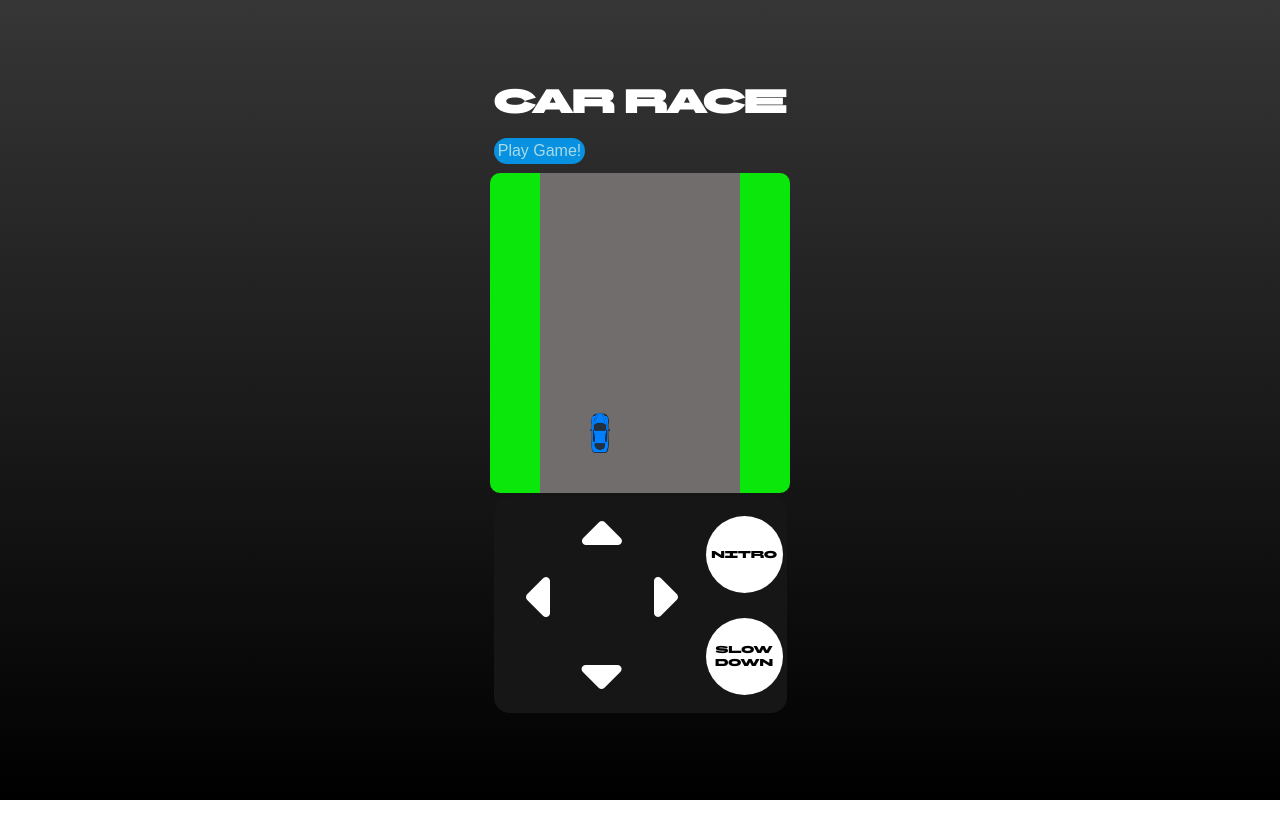
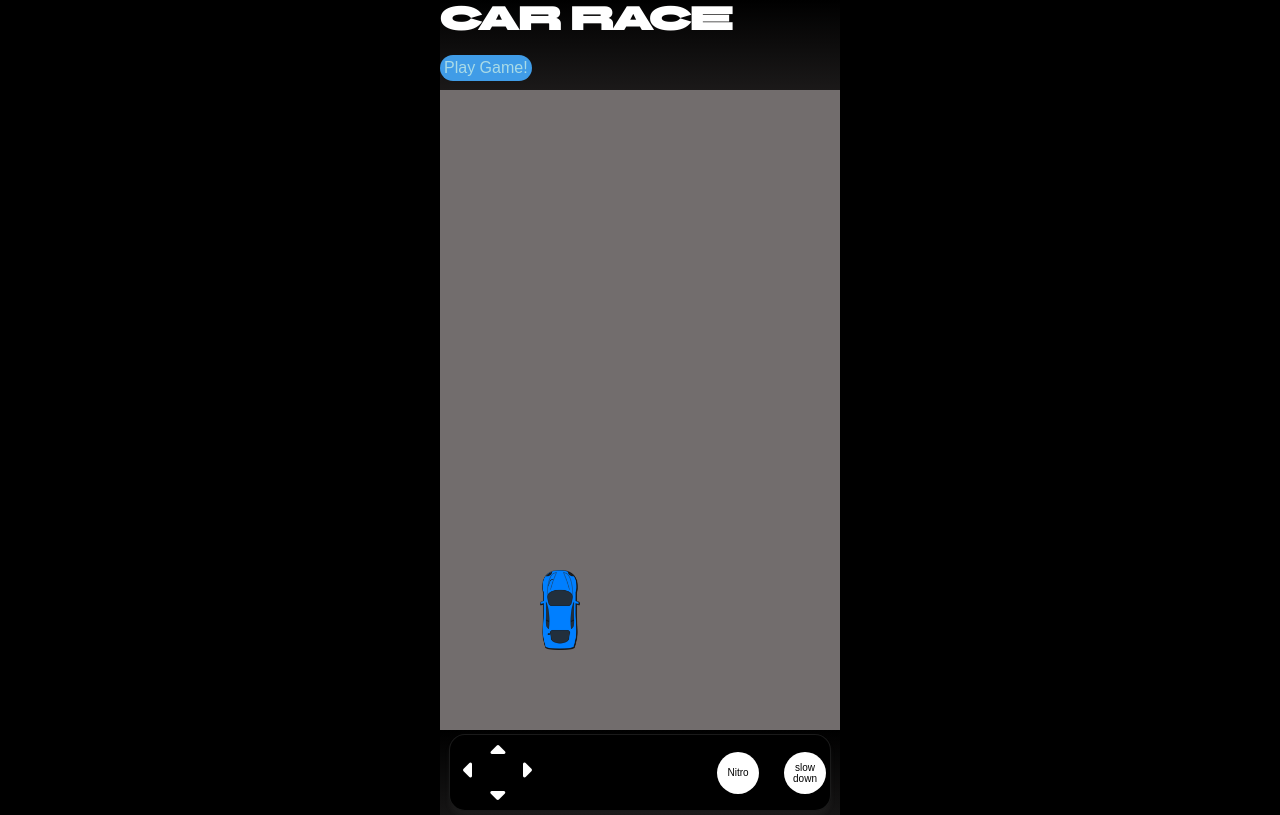
Before and after one commit to Ayushhrajput/car-race, a plain HTML site: page index.html in a window 1280 px wide. Drawn offline with Linux system fonts and the light colour scheme.

Commit message:
changed design

```diff
--- a/index.html
+++ b/index.html
@@ -7,7 +7,7 @@
     <link rel="stylesheet" href="style.css">
 </head>
 <body>
-    <div>
+    <div class="topbox">
         <h1>Car Race</h1>
         <div class="box">
             <div class=" play">Play Game!</div>
@@ -24,6 +24,7 @@
         <div class="grid"></div>
         <div class="grass"></div>
     </div>
+    <div class="bottombox">
         <div class="console">
             <div class="control">
                 <i class="l fa-solid fa-caret-down"></i>
@@ -36,6 +37,7 @@
                 <div class="stop">slow down</div>
             </div>
         </div>
+    </div>
 
     <script src="app.js"></script>
 </body>
--- a/style.css
+++ b/style.css
@@ -8,28 +8,34 @@ body{
     font-family: boldFont;
     display: flex;
     flex-direction: column;
-    color: white;
     justify-content: center;
     align-items: center;
     min-height: 100dvh;
-    background: linear-gradient(rgb(54, 54, 54), rgb(0, 0, 0));
+    background: black;
 }
 .grid {
-    width: 200px;
-    height: 320px;
+    width: 400px;
+    height: 640px;
     background: #726d6d;
     display: flex;
     flex-wrap: wrap;
+    flex-shrink: 0;
 }
 .layout {
     display: flex;
-    border-radius: 10px;
+    width: 100%;
     overflow: hidden;
+    justify-content: center;
 }
-.grass {
-    width: 50px;
-    height: 320px;
-    background: #0be70b;
+
+
+
+.topbox {
+    color: #ffffff;
+    width: 400px;
+    background: linear-gradient(#000, #1b1919);
+
+
 }
 h1 {
     margin: 0;
@@ -37,7 +43,7 @@ h1 {
 .play {
     width: max-content;
 
-    background: #0791e0;
+    background: #409ce7;
     font-family: sans-serif;
     border-radius: 16px;
     color: rgb(169, 219, 231);
@@ -53,8 +59,8 @@ h1 {
     width: max-content;
 }
 .grid div {
-    width: 40px;
-    height: 40px;
+    width: 80px;
+    height: 80px;
     box-sizing: border-box;
 }
 .margin {
@@ -85,8 +91,7 @@ h1 {
     align-items: center;
 }
 .control {
-    width: 200px;
-    height: 200px;
+    width: 120px;
     margin: 4px;
     position: relative;
 }
@@ -94,55 +99,68 @@ h1 {
     position: absolute;
 }
 .l {
-    font-size: 4rem;
+    font-size: 1.5rem;
     top:50%;
     transform: translate(-50%);
     rotate: 90deg;
 }
 .t {
-    font-size: 4rem;
+    font-size: 1.5rem;
     top: 0;
     right: 50%;
     transform: translate(-50%);
     rotate: 180deg;
 }
 .r {
-    font-size: 4rem;
+    font-size: 1.5rem;
     top: 50%;
     right: 0;
     transform: translate(50%);
     rotate: 270deg;
 }
 .d {
-    font-size: 4rem;
+    font-size: 1.5rem;
     bottom: 0;
     right: 50%;
     transform: translate(50%);
 }
-.console {
-    display: flex;
-    background: #161616;
-    color: rgb(255, 255, 255);
-    border-radius: 16px;
-    margin: 4px;
-    padding: 4px;
-}
 .nitro {
     display: flex;
-    flex-direction: column;
     align-items: center;
-    justify-content: center;
+    justify-content: end;
+    padding: 4px;
     gap: 25px;
+    width: 100%;
 }
 .nitro div {
     background: rgb(255, 255, 255);
     color: black;
     border: 1px solid rgba(255, 255, 255, 0.4);
     border-radius: 50%;
-    height: 75px;
-    width: 75px;
+    height: 40px;
+    width: 40px;
     align-content: center;
     text-align: center;
+    font-family: sans-serif;
     font-size:10px;
     cursor: pointer;
 }
+.bottombox {
+    width: 400px;
+    background: linear-gradient(#000, #161515);
+    display: flex;
+    justify-content: center;
+
+}
+.console {
+    display: flex;
+    background: rgb(0, 0, 0);
+    border: 1px solid rgba(255, 255, 255, 0.1);
+    color: rgb(255, 255, 255);
+    border-radius: 16px;
+    width: 380px;
+    height: 75px;
+    margin: 4px;
+    box-shadow: 0px 5px 5px rgba(99, 98, 98, 0.1);
+    backdrop-filter: blur(5px);
+}
```
Lines whose indentation alone changed are shown as unchanged.
